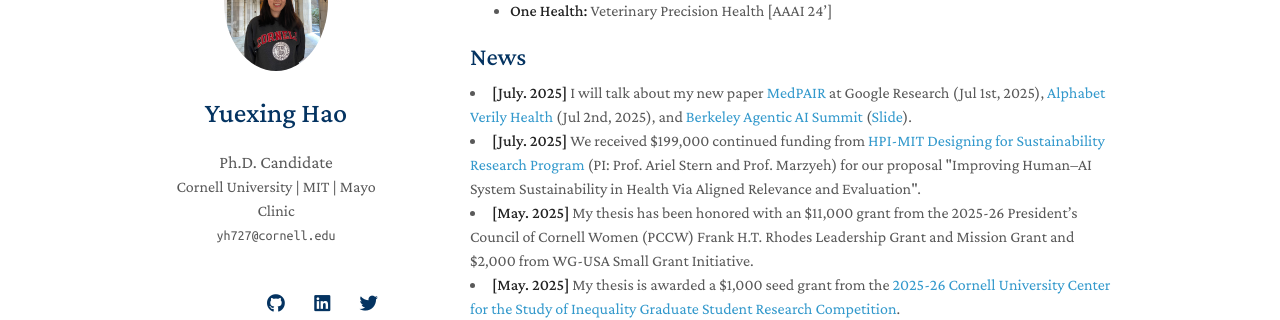
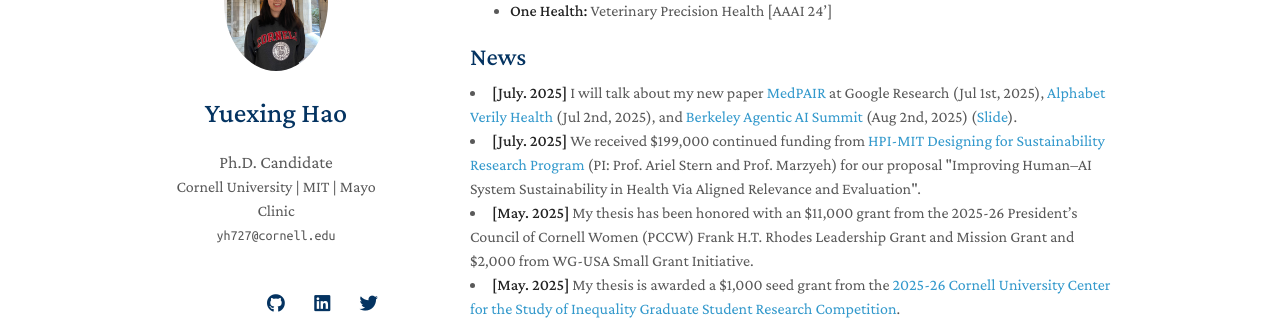
Before and after one commit to YuexingHao/Yuexing-Hao, a Jekyll site: the page built from index.md, in a window 1280 px wide and 900 px high, scrolled down 440 px. Shown: the part 152-472 px from the top of the window. Built offline with Jekyll 4.4.1, drawn with Linux system fonts in a browser that asks for light colours; nearby versions of some CDN libraries; a style sheet for code colours, icons or effects is not loaded; our own code applies the rules of GitHub Pages for plain Markdown files.

Commit message:
Update news.md

```diff
--- a/_includes/news.md
+++ b/_includes/news.md
@@ -1,6 +1,6 @@
 <h2 id="news" style="margin: 20px 0px 10px;">News</h2>
 
-<li><strong>[July. 2025]</strong> I will talk about my new paper <a href="https://medpair.csail.mit.edu/">MedPAIR</a> at Google Research (Jul 1st, 2025), <a href="https://verily.com/">Alphabet Verily Health</a> (Jul 2nd, 2025), and <a href="https://rdi.berkeley.edu/agentx/">Berkeley Agentic AI Summit</a> (<a href="https://yuexinghao.github.io/Yuexing-Hao/assets/files/MedPAIR%20Presentation.pdf">Slide</a>).</li>
+<li><strong>[July. 2025]</strong> I will talk about my new paper <a href="https://medpair.csail.mit.edu/">MedPAIR</a> at Google Research (Jul 1st, 2025), <a href="https://verily.com/">Alphabet Verily Health</a> (Jul 2nd, 2025), and <a href="https://rdi.berkeley.edu/agentx/">Berkeley Agentic AI Summit</a> (Aug 2nd, 2025) (<a href="https://yuexinghao.github.io/Yuexing-Hao/assets/files/MedPAIR%20Presentation.pdf">Slide</a>).</li>
 <li><strong>[July. 2025]</strong> We received $199,000 continued funding from <a href="https://design.mit.edu/applications/application/2025-26-designing-for-sustainability-mit-hpi-research-program">HPI-MIT Designing for Sustainability Research Program</a> (PI: Prof. Ariel Stern and Prof. Marzyeh) for our proposal "Improving Human–AI System Sustainability in Health Via Aligned Relevance and Evaluation".</li>
 <li><strong>[May. 2025]</strong> My thesis has been honored with an $11,000 grant from the 2025-26 President’s Council of Cornell Women (PCCW) Frank H.T. Rhodes Leadership Grant and Mission Grant and $2,000 from WG-USA Small Grant Initiative.</li>
 <li><strong>[May. 2025]</strong> My thesis is awarded a $1,000 seed grant from the <a href="https://yuexinghao.github.io/Yuexing-Hao/assets/files/CSI_Grant_1k.pdf">2025-26 Cornell University Center for the Study of Inequality Graduate Student Research Competition</a>.</li>
```
